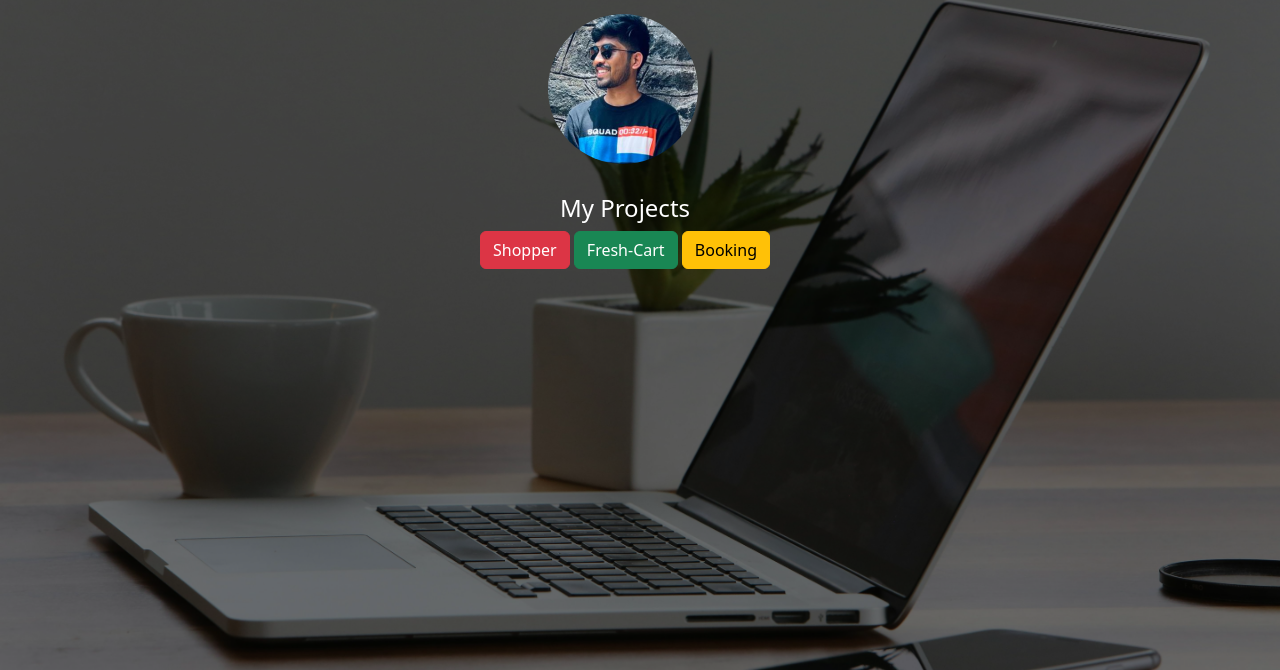
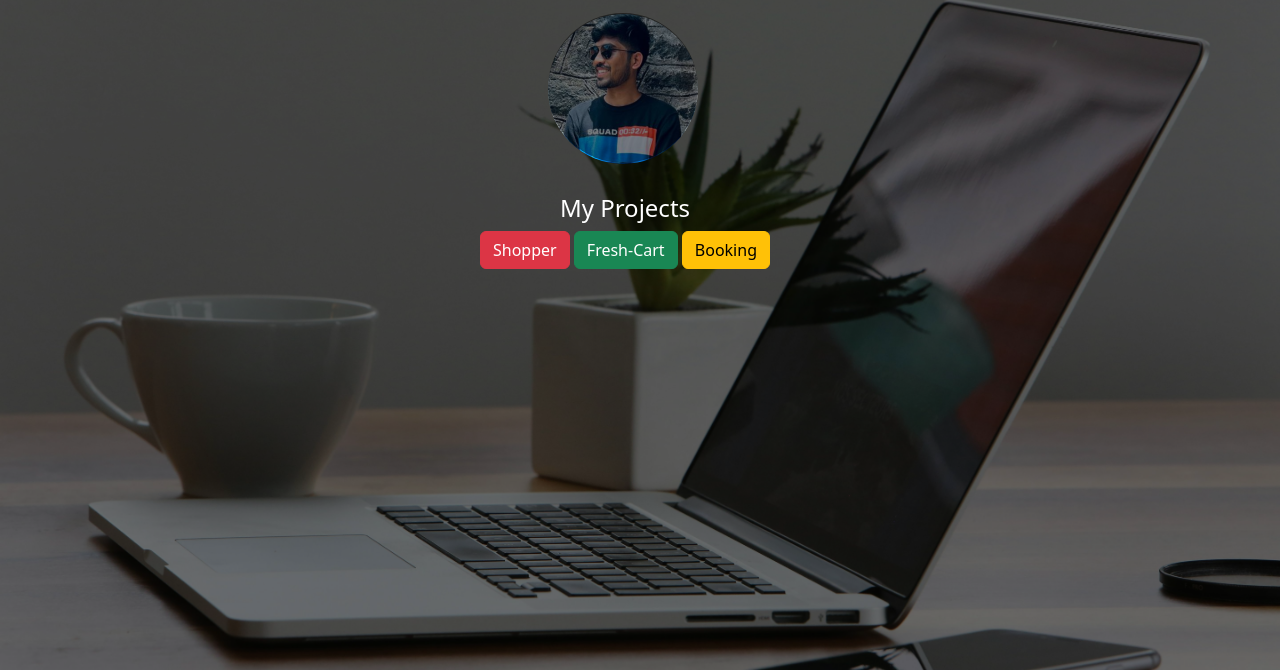
Before and after one commit to rtgdevbc/ravi-portfolio, a website: page index.html in a window 1280 px wide. Shown: the part 130-800 px from the top of the page. Drawn offline with nearby package versions, Linux system fonts and the light colour scheme.

Commit message:
profile-shade added on hover

```diff
--- a/index.html
+++ b/index.html
@@ -12,6 +12,7 @@
 <body>
     <div class="shade">
     <header>
+        <div class="profile-shade"></div>
         <div class="profile mt-4 ms-5"></div>
         <div class="h1 mt-2 text-white text-center">Hi! I am Raviteja</div>
         <div class="h2 mt-2 text-white text-center">UI Developer</div>
--- a/src/styles/index.css
+++ b/src/styles/index.css
@@ -13,6 +13,19 @@ body{
     position: absolute;
     left:500px;
     top: 120px;
+}
+.profile-shade:hover{
+    z-index:0;
+}
+ .profile-shade{
+    background-color: rgba(0, 0, 0, 0.5);
+    height: 150px;
+    width: 150px;
+    border-radius: 150px;
+    position: absolute;
+    left:548px;
+    top: 143px;
+    z-index: 1;
 }
 .h1{
     position: absolute;
```
